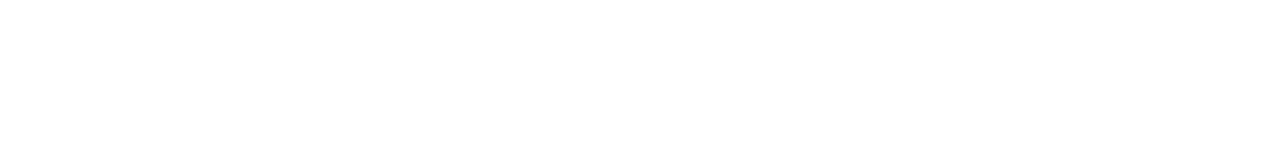
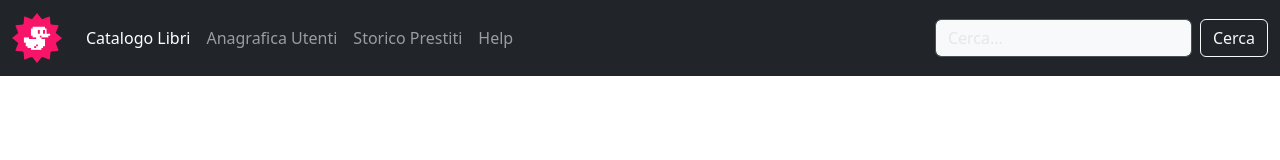
Before and after one commit to leonardo-guglielmini/html-css-bootstrap-dashboard, a plain HTML site: page index.html in a window 1280 px wide. Drawn offline with nearby package versions, Linux system fonts and the light colour scheme.

Commit message:
ADD navbar

```diff
--- a/css/app.css
+++ b/css/app.css
@@ -0,0 +1,3 @@
+.my-logo{
+    width: 50px;
+}
--- a/index.html
+++ b/index.html
@@ -8,6 +8,34 @@
     <title>Esercizio Bootstrap Dashboard</title>
 </head>
 <body>
+    <nav class="navbar navbar-expand-lg bg-dark " data-bs-theme="dark">
+        <div class="container-fluid">
+            <a class="navbar-brand" href="#"><img src="./img/duck.png" class="my-logo img-fluid" alt="logo"></a>
+            <button class="navbar-toggler" type="button" data-bs-toggle="collapse" data-bs-target="#navbarSupportedContent" aria-controls="navbarSupportedContent" aria-expanded="false" aria-label="Toggle navigation">
+                <span class="navbar-toggler-icon"></span>
+            </button>
+            <div class="collapse navbar-collapse" id="navbarSupportedContent">
+                <ul class="navbar-nav me-auto mb-2 mb-lg-0">
+                    <li class="nav-item">
+                    <a class="nav-link active" aria-current="page" href="#">Catalogo Libri</a>
+                    </li>
+                    <li class="nav-item">
+                    <a class="nav-link" href="#">Anagrafica Utenti</a>
+                    </li>
+                    <li>
+                        <a class="nav-link" href="#">Storico Prestiti</a>
+                    </li>
+                    <li>
+                        <a class="nav-link" href="#">Help</a>
+                    </li>
+                </ul>
+                <form class="d-flex" role="search">
+                <input class="form-control me-2 bg-light" type="search" placeholder="Cerca..." aria-label="Search">
+                <button class="btn btn-outline-light" type="submit">Cerca</button>
+                </form>
+            </div>
+            </div>
+        </nav>
 
 
 </body>
```
Also changed, not shown: img/duck.png (added).
